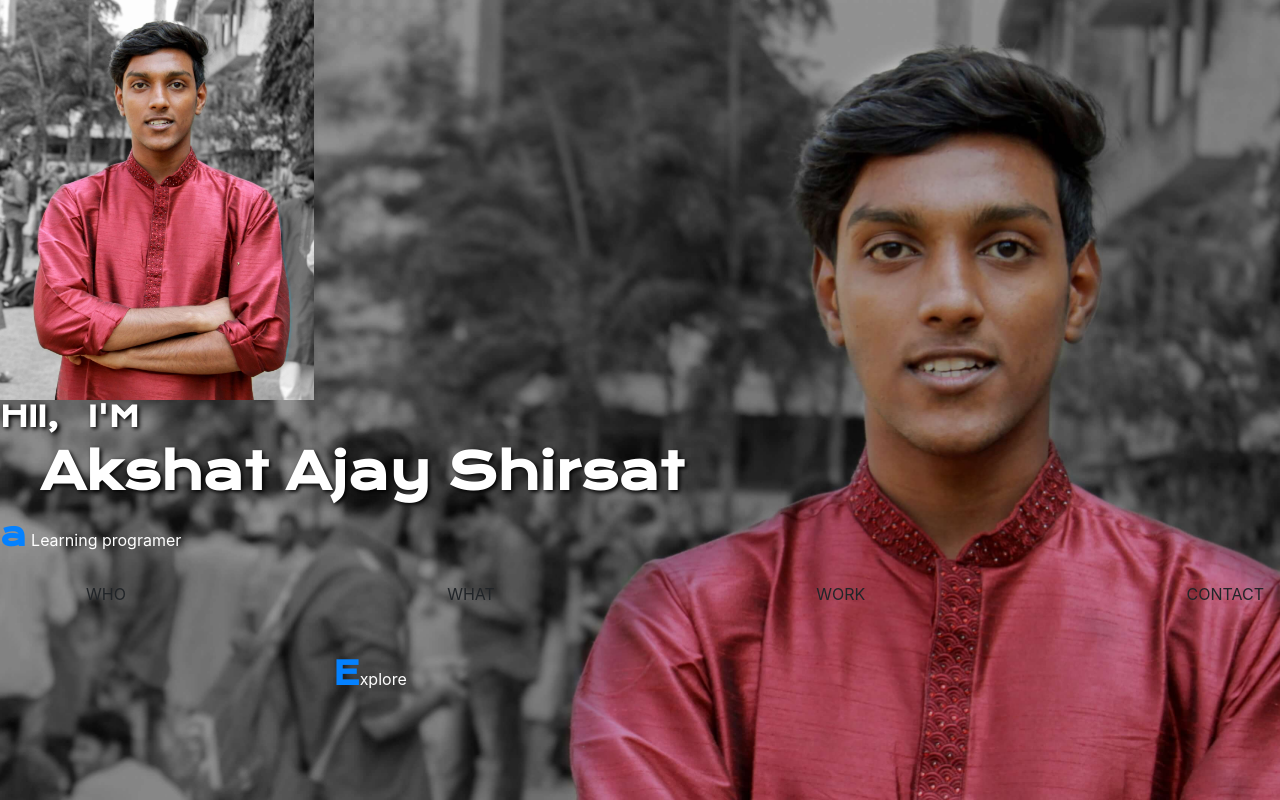
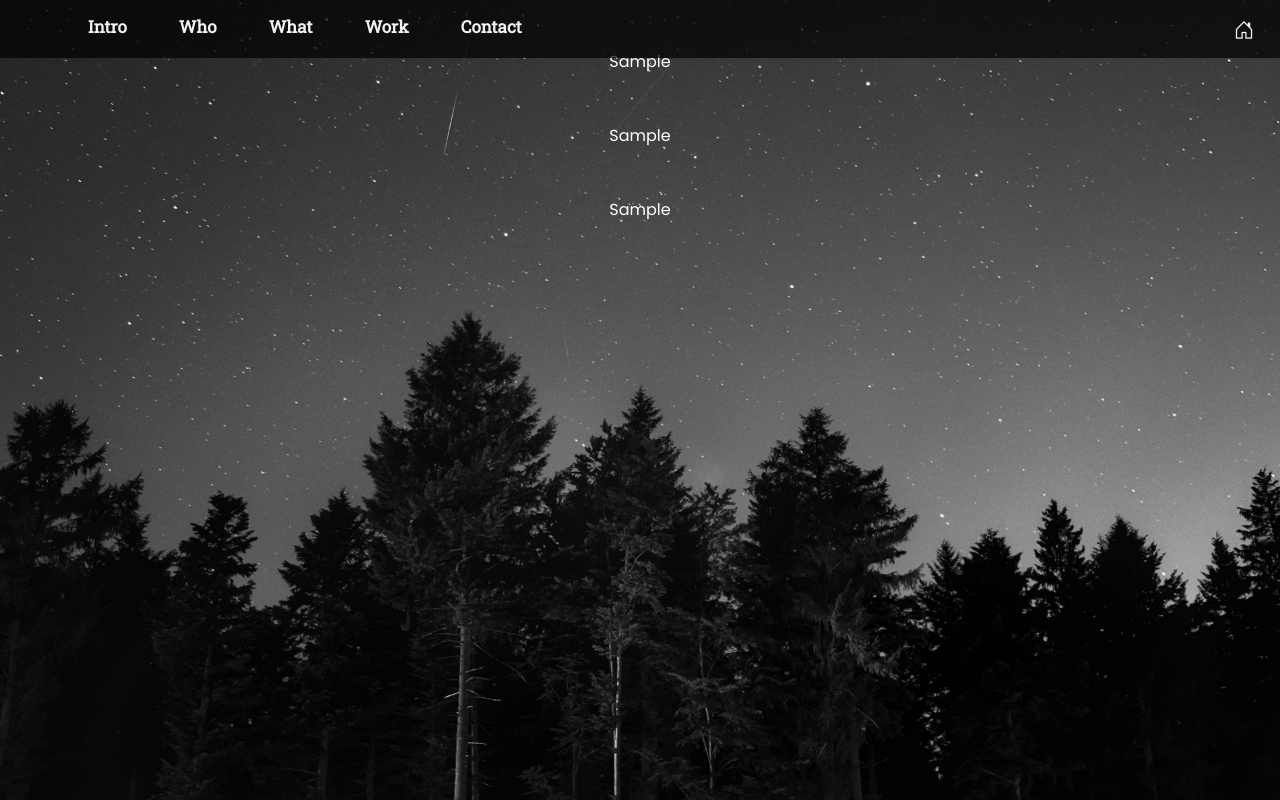
Before and after one commit to kingakshat/Djnago-Portfolio-, a Django app: template mainapp/templates/mainapp/test.html in a window 1280 px wide. Run offline with Django 3.2, Linux system fonts and the light colour scheme; the template is opened without the code that fills it: most values are stand-ins (such as "Sample title", 1, 10 or a date in 2020); some libraries are stand-ins or nearby versions.

Commit message:
feedback backup

```diff
--- a/mainapp/templates/mainapp/test.html
+++ b/mainapp/templates/mainapp/test.html
@@ -1,76 +1,17 @@
-{% extends 'mainapp/base.html' %}
+{% extends 'mainapp/base2.html' %}
 {% load static %}
 <html>
-  <head>
+<head>
 		<title>Scroll to bottom Detection</title>
 		<link rel="stylesheet" href="https://cdnjs.cloudflare.com/ajax/libs/font-awesome/4.7.0/css/font-awesome.min.css">
-<style>
-body{
-	background-color: white;
-}
-.black{
-	background-color: black;
-	height: 100%;
-	width: 400px;
-}
-.main{
-	color: black;
-	position: fixed;
-	top: 20%;
-	left: 45%;
-}
-.mainimg{
-	position: fixed;
-	top: 18%;
-	left: 18%;
-	filter: drop-shadow(10px 10px 12px rgba(255,255,255,1));
-}
-.navbar{
-	-webkit-transform: rotate(90deg);
-    -moz-transform: rotate(90deg);
-    -o-transform: rotate(90deg);
-    -ms-transform: rotate(90deg);
-    transform: rotate(90deg);
-	position: fixed;
-	right: -12%;
-	top: 50%;
-	color: black;
-	font-siz: 20px;
-}
-.btn{
-	background-color: yellow;
-	height: 70px;
-	width: 170px;
-	text-align: center;
-	margin-left: 150px;
-	margin-top: 100px;
-}
-h1{
-	font-size: 70px;
-}
-h3{
-	font-size: 30px;
-}
-p{font-size: 30px; margin-top: 10px;}
-p1{font-size: 20px; margin-right: 30px;}
-</style>
 </head>
 <body>
 {% block body %}
-<div class="black"></div>
-<img class="mainimg" src="{% static 'mainapp/main1.jpg' %}" style="height: 400px; width: 314px;"/>
-<div class="main">
-	<h3>Hii, I'm</h3>
-	<h1>Akshat Ajay Shirsat</h1>
-	<p>a Learning programer</p>
-<div class="btn">
-	<p style="margin-top: 20px;">Explore</p>
-</div>
 
-</div>
-<div class="navbar">
-	<p1>WHO</p1> <p1>WHAT</p1> <p1>WORK</p1> <p1>CONTACT </p1>
-</div>
+	<p> {{ backup_n }}</p>
+	<p> {{ backup_m }}</p>
+	<p> {{ backup_msg }}</p>
+
 {% endblock %}
 </body>
 </html>
```
